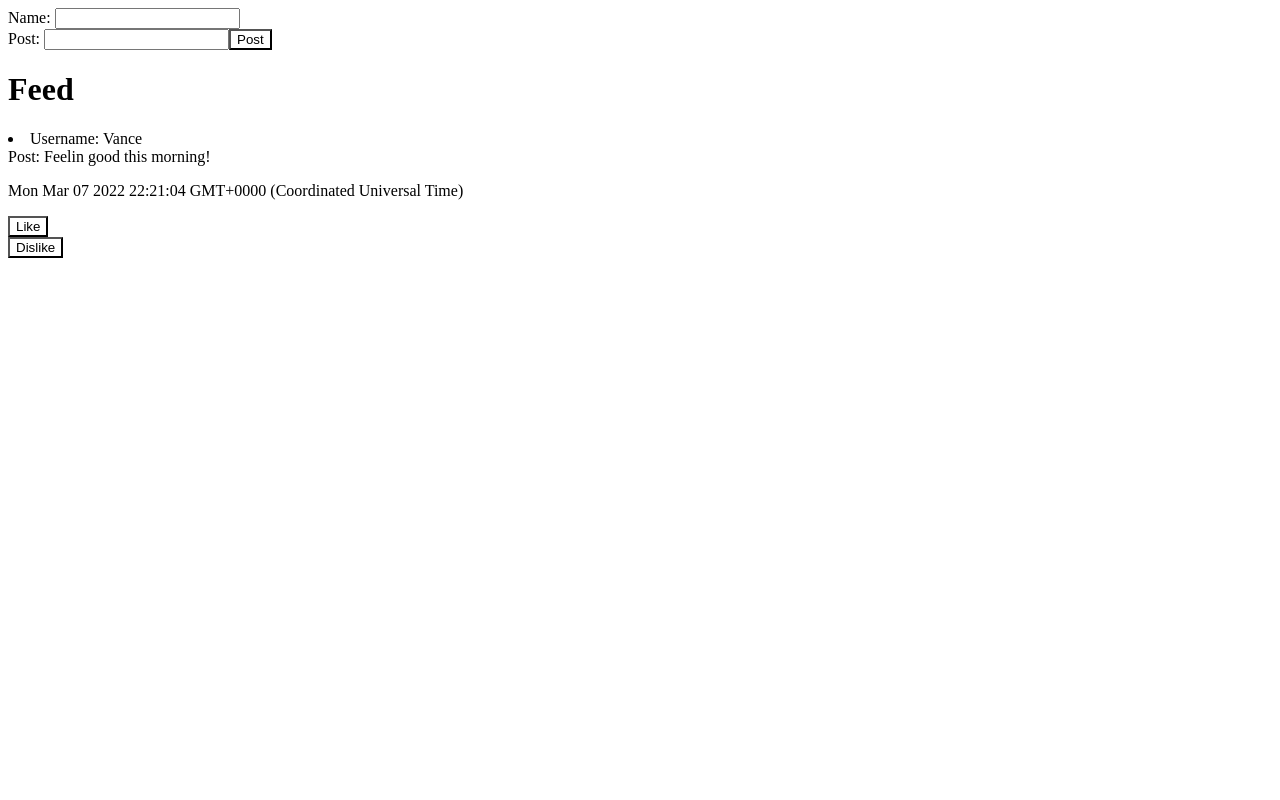
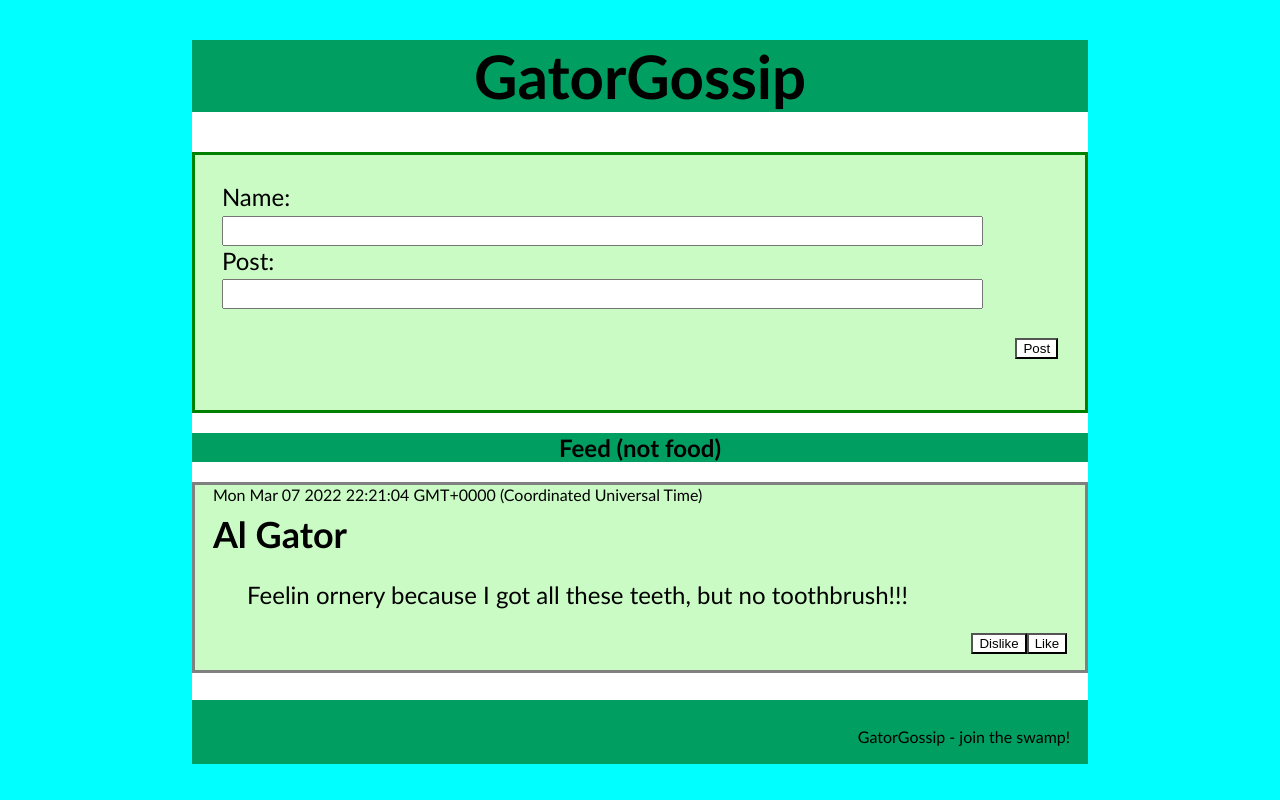
Before and after one commit to vancepetitt/SocialFeed, a React (Create React App) app: page / in a window 1280 px wide. Built offline with nearby package versions, Linux system fonts and the light colour scheme.

Commit message:
updated styling

```diff
--- a/src/App.js
+++ b/src/App.js
@@ -5,10 +5,10 @@ import ".//styles.css"
 
 function App() {
 
-  const [posts, setPosts] = useState([{userName:'Vance', postText:'Feelin good this morning!'}])
+  const [posts, setPosts] = useState([{userName:'Al Gator', postText:'Feelin ornery because I got all these teeth, but no toothbrush!!!'}])
 
 
-  //the following function allows the child class to "invoke" the parent class
+  //the following function allows the child class to pass information up to the parent class
   function addNewPost(post) {
 
     let tempPosts = [post, ...posts];
@@ -19,8 +19,10 @@ function App() {
 
   return (
     <div>
+      <h1 className='navbar'>GatorGossip</h1>
       <NewPostForm addNewPostProperty={addNewPost}/>
       <DisplayPosts parentPosts={posts} />
+      <footer>GatorGossip - join the swamp!</footer>
     </div>
   );
 }
--- a/src/Components/Buttons/DislikeButton.jsx
+++ b/src/Components/Buttons/DislikeButton.jsx
@@ -1,5 +1,4 @@
 import React, {useState} from "react";
-import "./Buttons.css";
 
 const DislikeButton = (props) => {
 
--- a/src/Components/Buttons/LikeButton.jsx
+++ b/src/Components/Buttons/LikeButton.jsx
@@ -1,5 +1,4 @@
 import React, {useState} from "react";
-import "./Buttons.css";
 
 
 const LikeButton = (props) => {
--- a/src/Components/NewPostForm/NewPostForm.jsx
+++ b/src/Components/NewPostForm/NewPostForm.jsx
@@ -18,10 +18,14 @@ const NewPostForm = (props) => {
     return (
         <form onSubmit={handleSubmit}>
             <label for='userName'>Name: </label>
+            <br></br>
             <input type='text' value={userName} onChange={(event) => setName(event.target.value)}/>
             <br></br>
             <label for='postText'>Post: </label>
+            <br></br>
             <input type='text' value={postText} onChange={(event) => setText(event.target.value)}/>
+            <br></br>
+            <br></br>
             <button type='submit'>Post</button>
         </form>
 
--- a/src/Components/displayPosts/displayPosts.jsx
+++ b/src/Components/displayPosts/displayPosts.jsx
@@ -9,18 +9,18 @@ const DisplayPosts = (props) => {
 
     return (
         <div>
-            <h1>Feed</h1>
+            <h2>Feed (not food)</h2>
             {props.parentPosts.map((post) => {
                 return (
                     <div>
                         <li>
-                            Username: {post.userName}
-                            <br></br>
-                            Post: {post.postText}
-                            <br></br>
-                            <p>{timeStamp}</p>
+                            <a>{timeStamp}</a>
+                            <h3>{post.userName}</h3>
+                            <p>{post.postText}
+                            <br></br></p>
                             <LikeButton />
                             <DislikeButton />
+                            <br></br>
                         </li>
                     </div>
                 )
--- a/src/styles.css
+++ b/src/styles.css
@@ -1,14 +1,92 @@
-button{
+html{
+    background-color: aqua
+}
+
+body{
+    font-family: Calibri;
+    margin: 1rem auto;
+    width: 70%;
+    padding-bottom: 0%;
     background-color: white;
 }
 
+
+form{
+    background-color: #CBFBC5;
+    text-align: left;
+    font-size: 24px;
+    border-style: solid;
+    border-color: green;
+    padding-top: 3%;
+    padding-left: 3%;
+    padding-bottom: 8%;
+    PADDING-RIGHT: 3%
+
+}
+
+input{
+    height: 24px;
+    width: 90%;
+}
+
+button{
+    background-color: white;
+    float: right;
+}
+
 button.liked {
-    background-color: #009e60;
-    opacity: 70%;
+    background-color: lightgreen;
 }
 
 
 button.disliked {
-    background-color: red;
+    background-color: lightcoral;
+}
+
+h1{
+    background-color: #009e60;
+    text-align:center;
+    font-size: 60px
+}
+
+h2{
+    text-align: center;
+    font-size: 24px;
+    background-color: #009e60;
 
 }
+
+footer{
+    background-color: #009e60;
+    text-align: right;
+    padding-top: 3%;
+    padding-bottom: 2%;
+    padding-right: 2%;
+}
+
+li{
+    background-color: #CBFBC5;
+    border-style: solid;
+    border-color: gray;
+    list-style-type: none;
+    padding-bottom: 2%;
+    margin-bottom: 3%;
+    padding-left: 2%;
+    padding-right: 2%;
+}
+
+h3 {
+    font-size: 36px;
+    margin-block: 1%
+}
+
+p{
+    font-size: 24px;
+    margin-left: 4%;
+    margin-right: 4%;
+}
+
+
+li.a {
+    font-size: 12px;
+}
```
Also changed, not shown: src/Components/Buttons/Buttons.css (deleted, +0 -12 lines).
